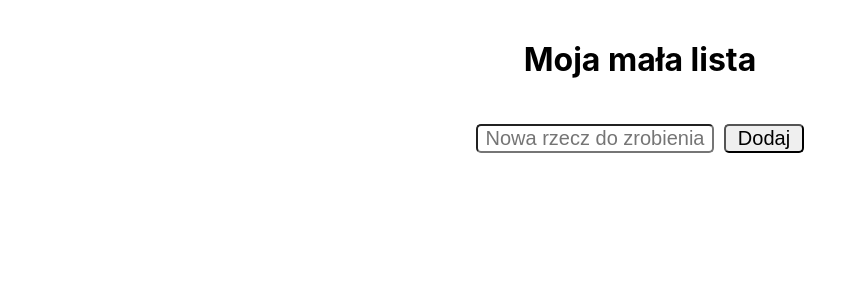
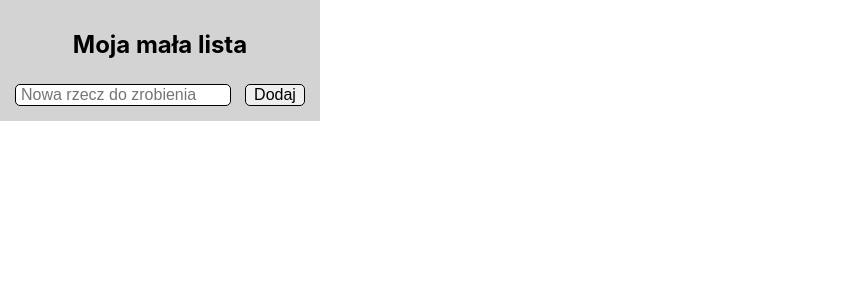
Before and after one commit to truepiotrek/padawan-app, a React (Create React App) app: page / in a window 1280 px wide. Shown: the top 300 px of the page, without its empty margins (0-867 px from the left). Built offline with nearby package versions, Linux system fonts and the light colour scheme.

Commit message:
add styles for inputs and buttons

```diff
--- a/src/App.css
+++ b/src/App.css
@@ -1,32 +1,57 @@
+body {
+  font-size: 14px;
+}
+
 .App {
+  width: 300px;
+  background-color: lightgrey;
+  overflow: auto;
+  padding: 10px;
+}
+.header {
+  margin: 20px;
   text-align: center;
 }
-.header {
-  margin: 40px;
-  /*position: fixed;*/
+
+.header h1 {
+  font-size: 24px;
 }
+
 .button-add {
-  width: 80px;
+  width: 60px;
   text-align: center;
-  font-size: 20px;
+  font-size: 16px;
   border-radius: 5px;
   margin: 5px;
+  float: right;
+  cursor: pointer;
+  border: 1px solid black;
+
 }
 .item-removal {
-  margin: 5px;
-  text-align: center;
-  font-size: 10px;
-  border-radius: 4px;
+  color: red;
+  margin: 0px 5px;
+  font-size: 14px;
+  font-weight: bolder;
+  float: right;
+  cursor: pointer;
 }
 
 .new-item-input {
-  width: 230px;
-  text-align: center;
-  font-size: 20px;
+  border: 1px solid black;
+  padding-left: 5px;
+  font-size: 16px;
   border-radius: 5px;
   margin: 5px;
 }
 .list-item {
-  font-size: 20px;
   margin: 5px;
+  clear: both;
+  background-color: cornsilk;
+  overflow: hidden;
+  border-radius: 5px;
 }
+
+label {
+  float: left;
+}
--- a/src/components/list.js
+++ b/src/components/list.js
@@ -25,9 +25,9 @@ function List(props) {
                     <div className='list-item' key={index + ' ' + arrayItem.name}>
                         <Checkbox value={arrayItem.checked} handleCheckboxChange={function(name, isChecked) {handleCheckbox(index, isChecked)}}/>
                         {arrayItem.name}
-                        <button type="button" className={"item-removal"} onClick={function(event) {handleRemoval(index, event); }}>
-                            Usuń
-                        </button>
+                        <a href className={"item-removal"} onClick={function(event) {handleRemoval(index, event); }}>
+                            X
+                        </a>
 {/*
                     <Dump value={arrayItem}/>
 */}
```
